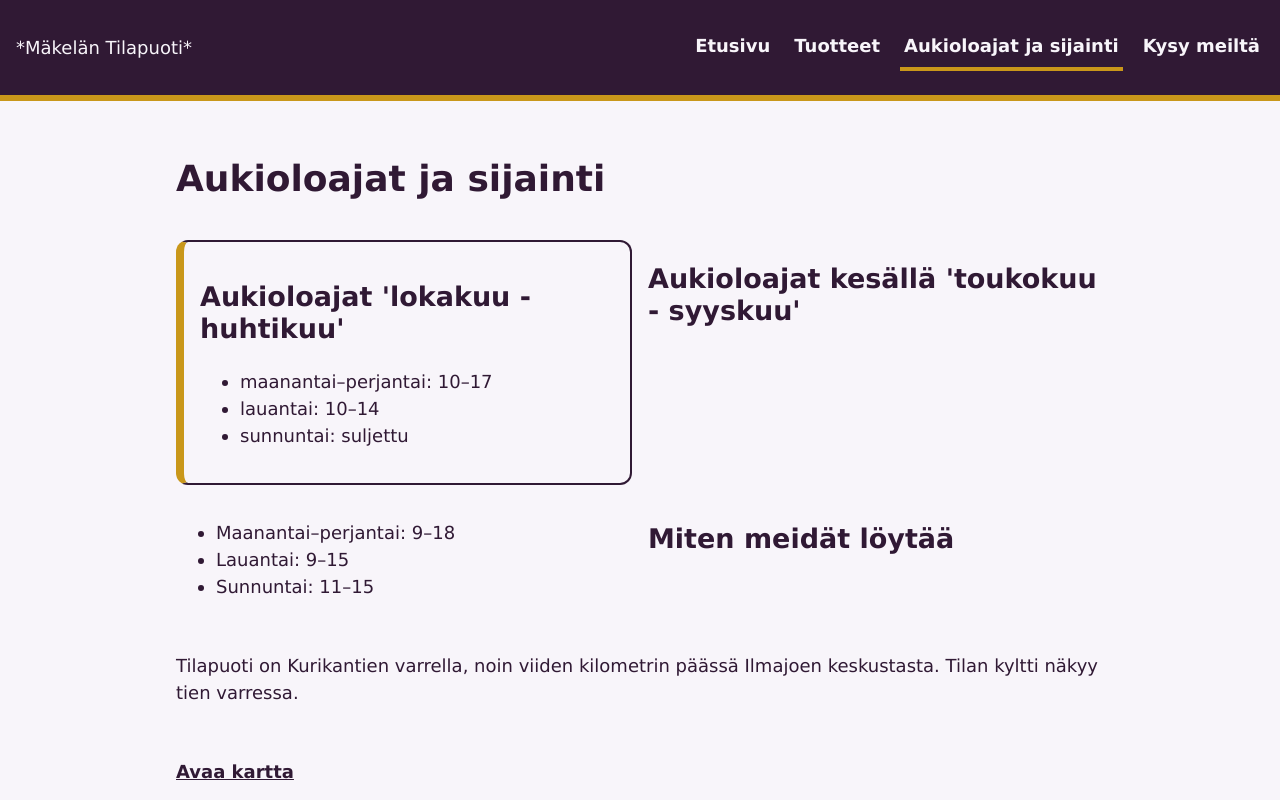
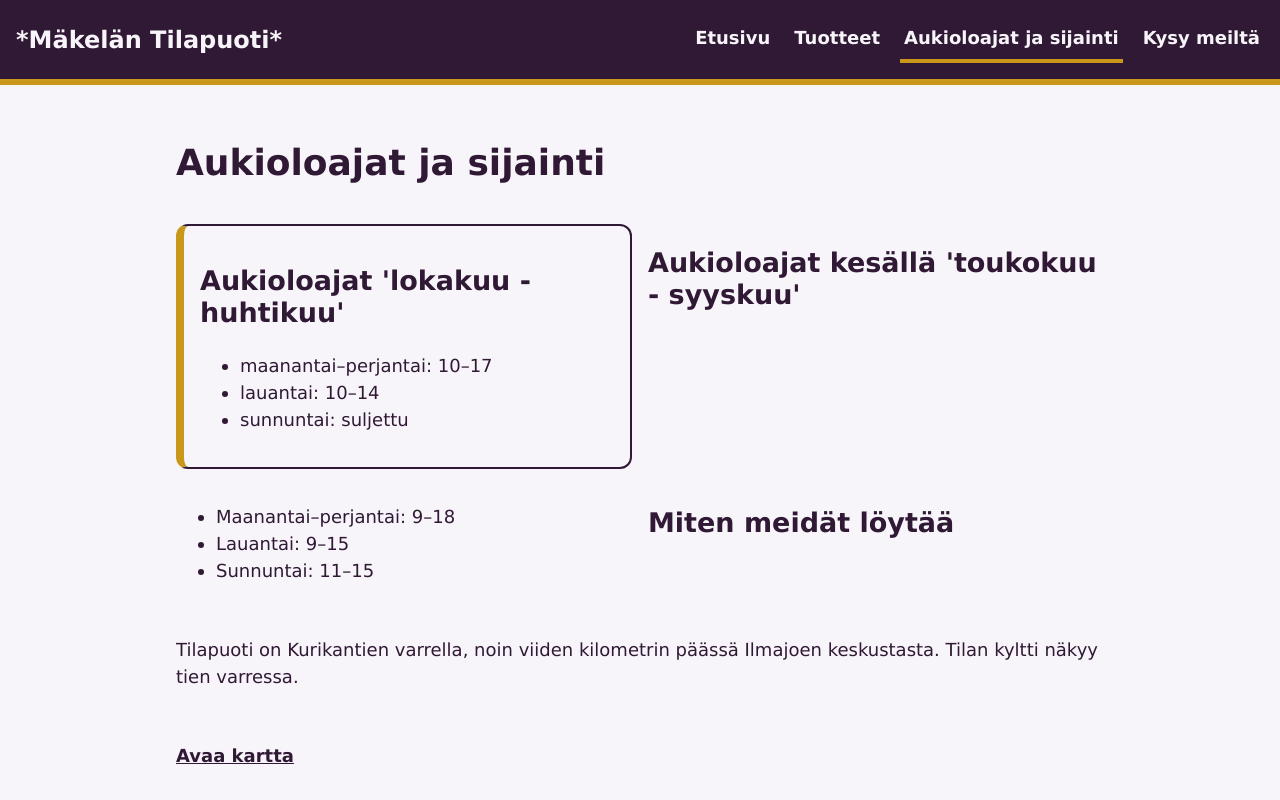
Before and after one commit to JooaOjaluoma-ops/web-course, a plain HTML site: page about.html in a window 1280 px wide. Shown: the top 800 px of the page. Drawn offline with Linux system fonts and the light colour scheme.

Commit message:
Change paragraph to logo class in about.html

```diff
--- a/about.html
+++ b/about.html
@@ -8,7 +8,7 @@
 </head>
 <body>
   <header>
-    <p>*Mäkelän Tilapuoti*</p>
+    <p class="logo">*Mäkelän Tilapuoti*</p>
     <nav>
       <a href="index.html">Etusivu</a>
       <a href="listing.html">Tuotteet</a>
```
